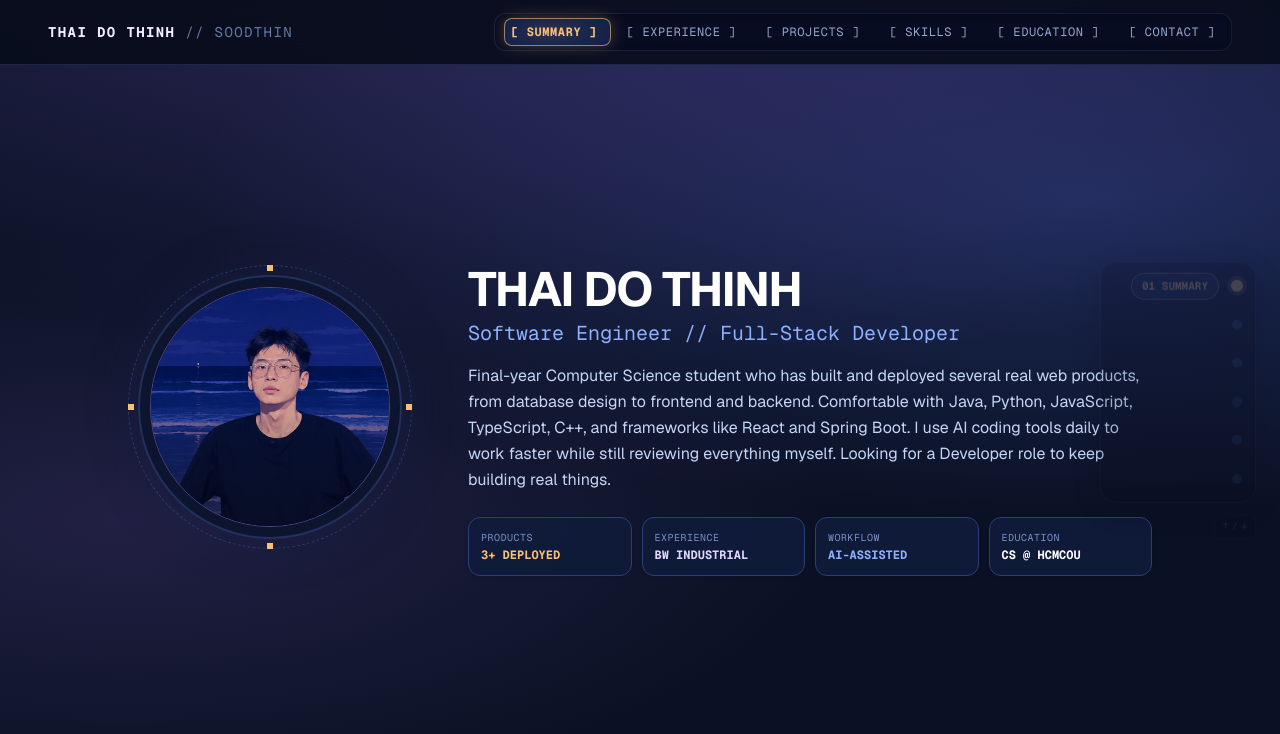
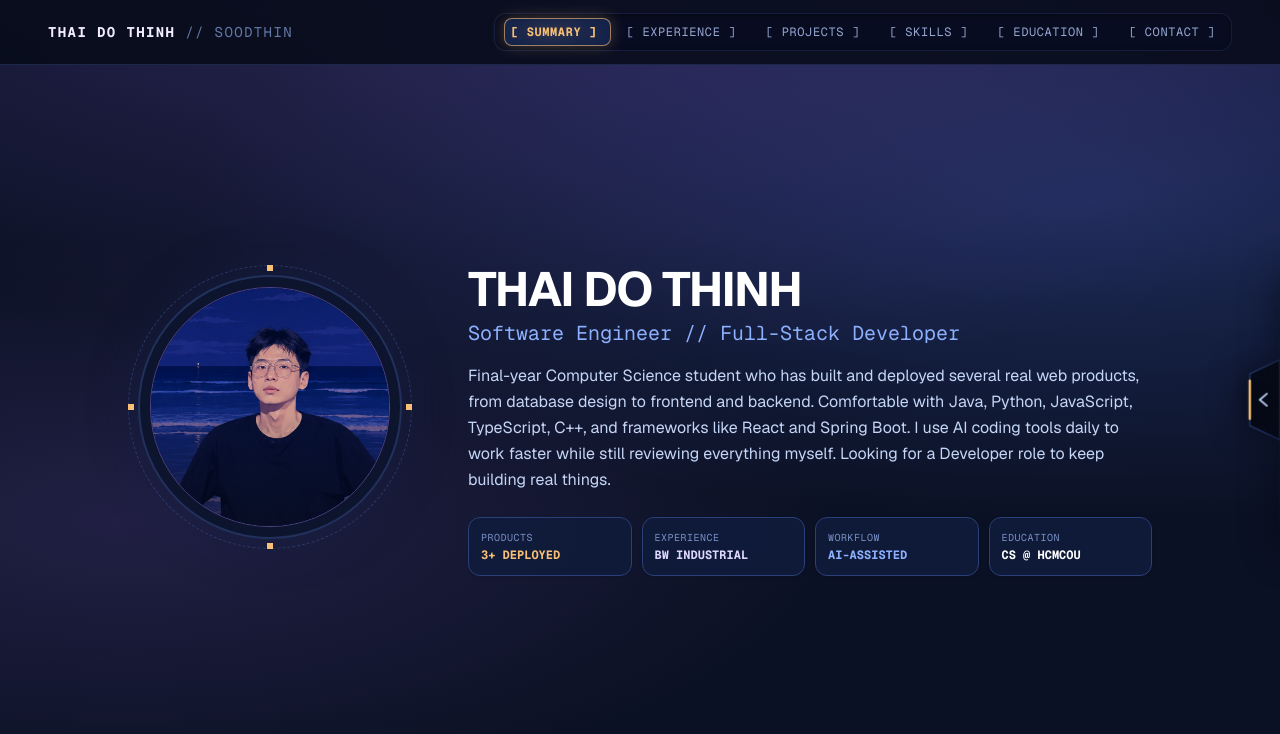
Before and after one commit to soodthin/dev-portfolio, a Next.js app: page / in a window 1280 px wide. Shown: the top 734 px of the page. Built offline with nearby package versions, Linux system fonts and the light colour scheme.

Commit message:
feat(nav): add collapsible edge tab drawer for slide navigation

```diff
--- a/components/slide-nav.tsx
+++ b/components/slide-nav.tsx
@@ -18,6 +18,7 @@ interface SlideNavProps {
 export function SlideNav({ slides, activeIndex, onSelectSlide }: SlideNavProps) {
   const [isAwake, setIsAwake] = useState(true);
   const [isHovered, setIsHovered] = useState(false);
+  const [isPinnedOpen, setIsPinnedOpen] = useState(false);
   const timerRef = useRef<NodeJS.Timeout | null>(null);
 
   const triggerWake = () => {
@@ -27,7 +28,7 @@ export function SlideNav({ slides, activeIndex, onSelectSlide }: SlideNavProps)
     }
     timerRef.current = setTimeout(() => {
       setIsAwake(false);
-    }, 1800);
+    }, 2400);
   };
 
   useEffect(() => {
@@ -53,7 +54,7 @@ export function SlideNav({ slides, activeIndex, onSelectSlide }: SlideNavProps)
     };
   }, []);
 
-  const shouldBeBright = isAwake || isHovered;
+  const isExpanded = isPinnedOpen || isHovered || isAwake;
 
   const projectSlides = slides
     .map((s, idx) => ({ ...s, globalIndex: idx }))
@@ -78,11 +79,76 @@ export function SlideNav({ slides, activeIndex, onSelectSlide }: SlideNavProps)
       aria-label="Slide navigation"
       onMouseEnter={() => setIsHovered(true)}
       onMouseLeave={() => setIsHovered(false)}
-      className={`hidden md:flex fixed right-6 top-1/2 -translate-y-1/2 z-50 flex-col items-end gap-3 pointer-events-auto transition-all duration-500 ${
-        shouldBeBright ? 'opacity-100' : 'opacity-20 hover:opacity-100'
+      className={`hidden md:flex fixed right-0 top-1/2 -translate-y-1/2 z-50 items-center pointer-events-auto transition-transform duration-500 ease-[cubic-bezier(0.16,1,0.3,1)] ${
+        isExpanded ? '-translate-x-4' : 'translate-x-full'
       }`}
     >
-      <div className="flex flex-col items-end gap-3 bg-[#070b18]/90 backdrop-blur-md p-2.5 rounded-2xl border border-[#1b2649] shadow-[0_8px_30px_rgba(6,10,20,0.6)] transition-all duration-500">
+      <button
+        type="button"
+        onClick={() => {
+          if (isExpanded) {
+            setIsPinnedOpen(false);
+            setIsAwake(false);
+            setIsHovered(false);
+          } else {
+            setIsPinnedOpen(true);
+          }
+        }}
+        aria-label={isExpanded ? 'Collapse slide navigation' : 'Expand slide navigation'}
+        aria-expanded={isExpanded}
+        className="absolute right-full top-1/2 -translate-y-1/2 focus:outline-none group/tab cursor-pointer"
+      >
+        <svg
+          width="36"
+          height="82"
+          viewBox="0 0 36 82"
+          fill="none"
+          xmlns="http://www.w3.org/2000/svg"
+          className="drop-shadow-[-6px_0_16px_rgba(4,7,17,0.7)] transition-all duration-300"
+        >
+          <path
+            d="M 36 1 L 6 15 L 6 67 L 36 81 Z"
+            fill="#070b18"
+            fillOpacity="0.95"
+            stroke="#233463"
+            strokeWidth="1.5"
+            className="transition-colors duration-300 group-hover/tab:stroke-[#f8c076] group-hover/tab:fill-[#0c142b]"
+          />
+          <line
+            x1="6"
+            y1="22"
+            x2="6"
+            y2="60"
+            stroke="#f8c076"
+            strokeWidth="2.5"
+            strokeLinecap="round"
+            className={`transition-opacity duration-300 ${
+              isExpanded ? 'opacity-40' : 'opacity-100'
+            }`}
+          />
+          {isExpanded ? (
+            <path
+              d="M 16 35 L 23 41 L 16 47"
+              stroke="#c5d5f6"
+              strokeWidth="2"
+              strokeLinecap="round"
+              strokeLinejoin="round"
+              className="transition-colors duration-300 group-hover/tab:stroke-[#f8c076]"
+            />
+          ) : (
+            <path
+              d="M 23 35 L 16 41 L 23 47"
+              stroke="#c5d5f6"
+              strokeWidth="2"
+              strokeLinecap="round"
+              strokeLinejoin="round"
+              className="transition-colors duration-300 group-hover/tab:stroke-[#f8c076]"
+            />
+          )}
+        </svg>
+      </button>
+
+      <div className="flex flex-col items-end gap-3 bg-[#070b18]/95 backdrop-blur-md p-2.5 rounded-2xl border border-[#1b2649] shadow-[0_12px_36px_rgba(6,10,20,0.7)]">
         {overviewSlide && (
           <button
             type="button"
@@ -361,12 +427,12 @@ export function SlideNav({ slides, activeIndex, onSelectSlide }: SlideNavProps)
             </div>
           </button>
         )}
-      </div>
 
-      <div className="hidden lg:flex items-center gap-1 px-2 py-1 rounded-md bg-[#090f23]/60 border border-[#172344] text-[9px] font-mono text-[#5b6f9f]">
-        <span>↑</span>
-        <span>/</span>
-        <span>↓</span>
+        <div className="hidden lg:flex items-center self-center gap-1 px-2 py-0.5 rounded-md bg-[#090f23]/60 border border-[#172344] text-[9px] font-mono text-[#5b6f9f] mt-1">
+          <span>↑</span>
+          <span>/</span>
+          <span>↓</span>
+        </div>
       </div>
     </aside>
   );
```
